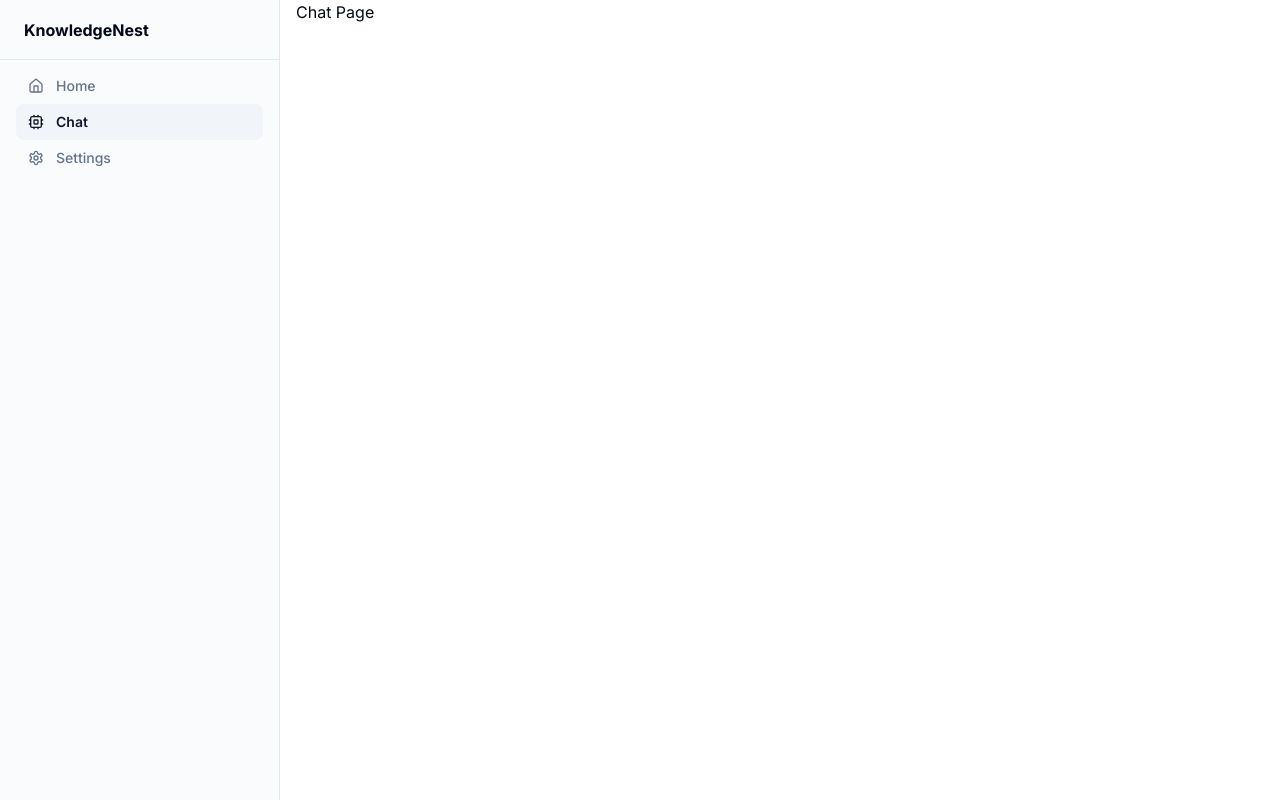
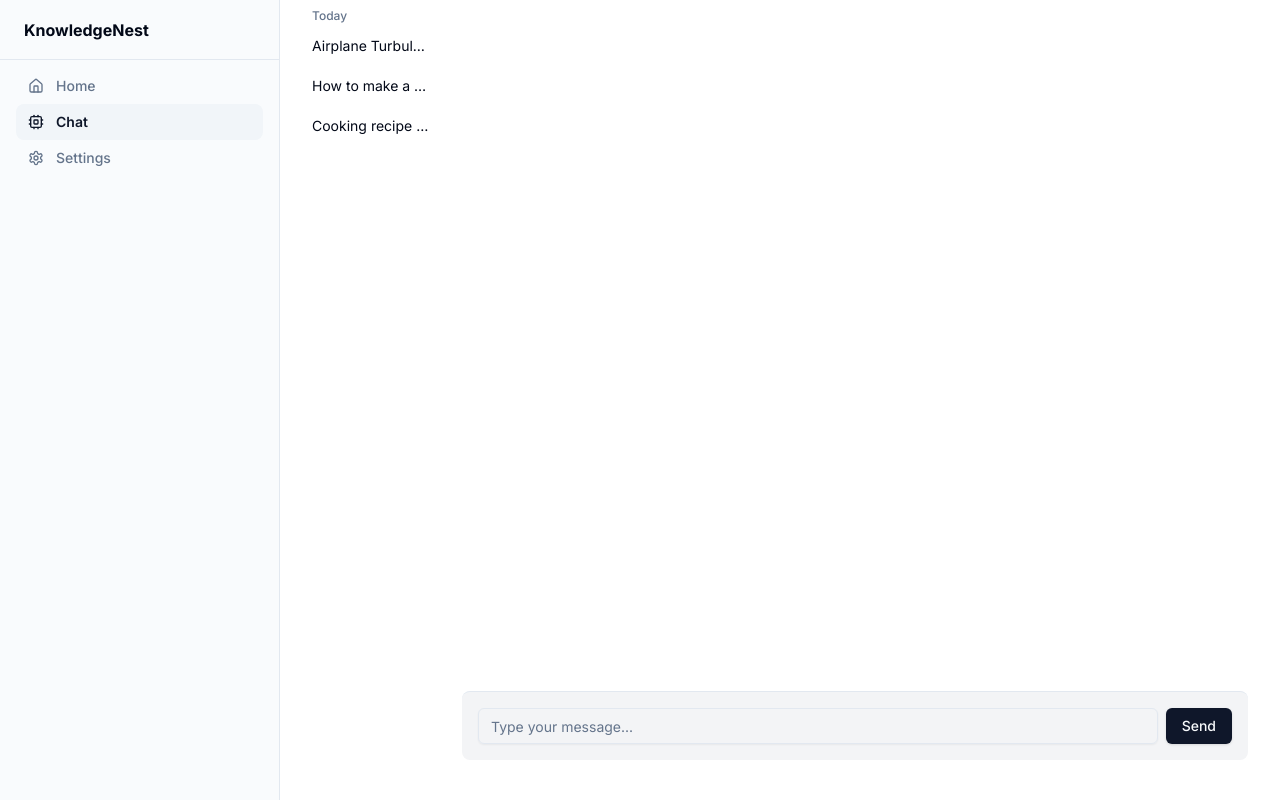
Before and after one commit to hippolyteleveque/knowledgenest, a Next.js app in the folder frontend/: page /app/chat in a window 1280 px wide. Built offline with nearby package versions, Linux system fonts and the light colour scheme.

Commit message:
Added frontend part of the chat.

```diff
--- /dev/null
+++ b/frontend/app/app/chat/layout.tsx
@@ -0,0 +1,10 @@
+import ChatNav from "../../ui/chat/chatnav";
+
+export default function Layout({ children }: { children: React.ReactNode }) {
+  return (
+    <div className="grid min-h-screen w-full md:grid-cols-[120px_1fr] lg:grid-cols-[150px_1fr]">
+      <ChatNav />
+      <div className="w-full px-4">{children}</div>
+    </div>
+  );
+}
--- a/frontend/app/app/chat/page.tsx
+++ b/frontend/app/app/chat/page.tsx
@@ -1,3 +1,64 @@
-export default async function Page() {
-  return <main>Chat Page</main>;
+"use client";
+import { Button } from "@/components/ui/button";
+import { useState } from "react";
+import { Input } from "@/components/ui/input";
+import { sendChatMessage } from "@/app/lib/actions";
+
+export default function Page() {
+  const [currUserMsg, setCurrUserMsg] = useState("");
+  const [messages, setMessages] = useState<any>([]);
+
+  const handleSubmit = async (e: any) => {
+    e.preventDefault();
+    setMessages((msgs) => [...msgs, { type: "human", content: currUserMsg }]);
+    setCurrUserMsg("");
+    const msg = await sendChatMessage(currUserMsg);
+    setMessages((msgs) => [...msgs, { type: "ai", content: msg }]);
+  };
+
+  const formatMessage = (msg: any) => {
+    if (msg.type === "human") {
+      return (
+        <div className="flex flex-row-reverse items-start gap-4">
+          <div className="rounded-lg bg-gray-900 p-4 text-sm text-gray-50 dark:bg-gray-50 dark:text-gray-900">
+            <p>{msg.content}</p>
+          </div>
+        </div>
+      );
+    } else {
+      return (
+        <div className="flex items-start gap-4">
+          <div className="rounded-lg bg-gray-100 p-4 text-sm dark:bg-gray-800">
+            <p>{msg.content}</p>
+          </div>
+        </div>
+      );
+    }
+  };
+
+  const msgs = messages.map((el) => formatMessage(el));
+
+  return (
+    <main>
+      <div className="flex h-screen flex-col flex-1 pt-5">
+        <main className="flex-1 overflow-auto">
+          <div className="mx-auto max-w-3xl space-y-4 p-4">{msgs}</div>
+        </main>
+        <div className="border-t bg-gray-100 rounded-lg px-4 py-4 my-10 jdark:bg-gray-900">
+          <form className="flex items-center gap-2" onSubmit={handleSubmit}>
+            <Input
+              type="text"
+              placeholder="Type your message..."
+              className="flex-1"
+              id="message"
+              name="message"
+              value={currUserMsg}
+              onChange={(e) => setCurrUserMsg(e.target?.value)}
+            />
+            <Button type="submit">Send</Button>
+          </form>
+        </div>
+      </div>
+    </main>
+  );
 }
--- a/frontend/app/lib/actions.ts
+++ b/frontend/app/lib/actions.ts
@@ -102,3 +102,22 @@ export async function deleteArticle(articleId: number) {
   }
   revalidatePath("/app");
 }
+
+export async function sendChatMessage(message: string) {
+  const bearerToken = cookies().get("jwtToken")?.value;
+  // // TODO : clean up this abomination
+  if (!bearerToken) {
+    redirect("/login");
+  }
+  const chatUrl = `${process.env.API_HOST}/api/chat/`;
+  const response = await fetch(chatUrl, {
+    method: "POST",
+    body: JSON.stringify({ message }),
+    headers: {
+      Authorization: `Bearer ${bearerToken}`,
+      "Content-Type": "application/json",
+    },
+  });
+  const resp = await response.json();
+  return resp.message;
+}
--- /dev/null
+++ b/frontend/app/ui/chat/chatnav.tsx
@@ -0,0 +1,36 @@
+import Link from "next/link";
+
+export default function ChatNav() {
+  return (
+    <>
+      <div className="flex-1 overflow-auto">
+        <div className="grid gap-1 p-2 text-foreground">
+          <div className="px-2 text-xs font-medium text-muted-foreground">
+            Today
+          </div>
+          <Link
+            href="#"
+            className="flex-1 block p-2 overflow-hidden text-sm truncate transition-colors rounded-md whitespace-nowrap hover:bg-muted/50"
+            prefetch={false}
+          >
+            Airplane Turbulence: Sky&apos;s Rollercoaster
+          </Link>
+          <Link
+            href="#"
+            className="flex-1 block p-2 overflow-hidden text-sm truncate transition-colors rounded-md whitespace-nowrap hover:bg-muted/50"
+            prefetch={false}
+          >
+            How to make a chat app with React
+          </Link>
+          <Link
+            href="#"
+            className="flex-1 block p-2 overflow-hidden text-sm truncate transition-colors rounded-md whitespace-nowrap hover:bg-muted/50"
+            prefetch={false}
+          >
+            Cooking recipe for disaster
+          </Link>
+        </div>
+      </div>
+    </>
+  );
+}
```
